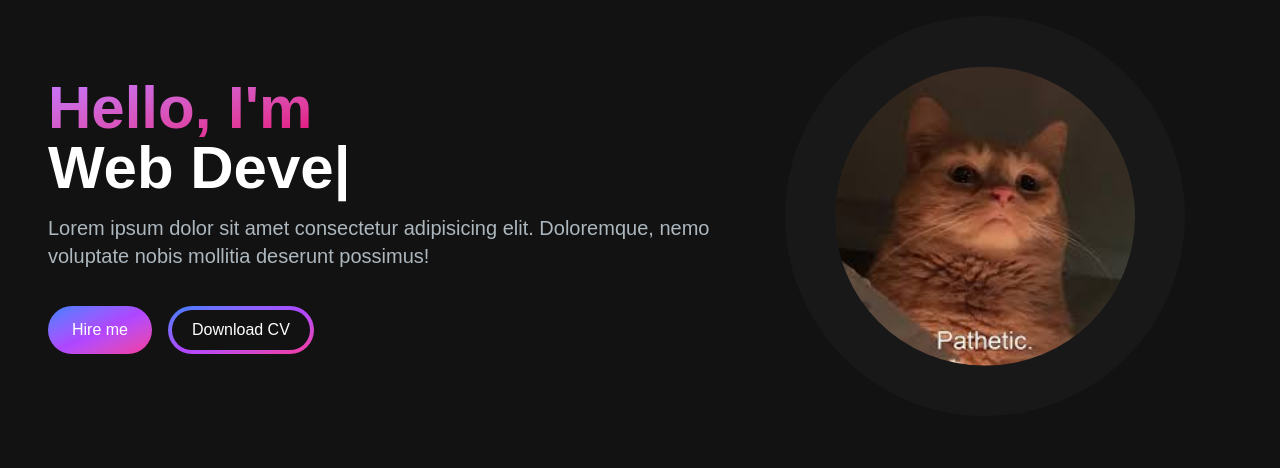
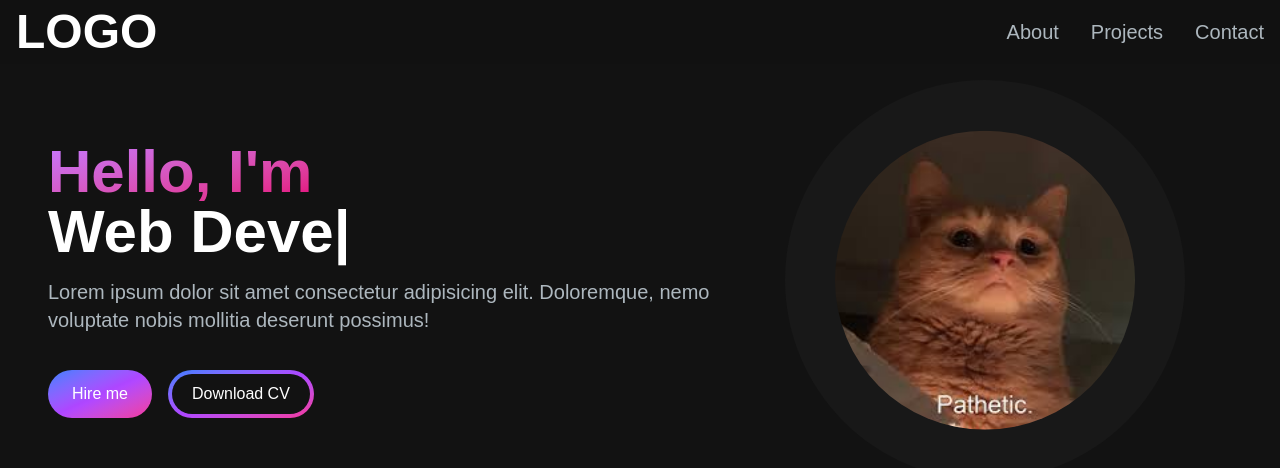
Before and after one commit to FirstChoice112/portfolio, a Next.js app: page / in a window 1280 px wide. Shown: the top 468 px of the page. Built offline with nearby package versions, Linux system fonts and the light colour scheme.

Commit message:
created navbar component with menuoverlay and a navlink component

```diff
--- a/package.json
+++ b/package.json
@@ -9,6 +9,7 @@
     "lint": "next lint"
   },
   "dependencies": {
+    "@heroicons/react": "^2.2.0",
     "next": "15.3.4",
     "react": "^19.0.0",
     "react-dom": "^19.0.0",
--- /dev/null
+++ b/src/app/components/MenuOverlay.jsx
@@ -0,0 +1,16 @@
+import React from "react";
+import NavLink from "./NavLink";
+
+const MenuOverlay = ({ links }) => {
+  return (
+    <ul className="flex flex-col py-4 items-center">
+      {links.map((link, index) => (
+        <li key={index}>
+          <NavLink href={link.path} title={link.title} />
+        </li>
+      ))}
+    </ul>
+  );
+};
+
+export default MenuOverlay;
--- /dev/null
+++ b/src/app/components/NavLink.jsx
@@ -0,0 +1,14 @@
+import Link from "next/link";
+
+const NavLink = ({ href = "#", title }) => {
+  return (
+    <Link
+      href={href}
+      className="block py-2 pl-3 pr-4 text-[#ADB7BE] sm:text-xl rounded md:p-0 hover:text-white"
+    >
+      {title}
+    </Link>
+  );
+};
+
+export default NavLink;
--- /dev/null
+++ b/src/app/components/Navbar.jsx
@@ -0,0 +1,72 @@
+"use client";
+import React, { useState } from "react";
+import Link from "next/link";
+import NavLink from "./NavLink";
+import { Bars3Icon, XMarkIcon } from "@heroicons/react/24/outline";
+import MenuOverlay from "./MenuOverlay";
+
+const navLinks = [
+  {
+    title: "About",
+    href: "#about",
+  },
+  {
+    title: "Projects",
+    href: "#projects",
+  },
+  {
+    title: "Contact",
+    href: "#contact",
+  },
+];
+
+function Navbar() {
+  const [navbarOpen, setNavbarOpen] = useState(false);
+
+  return (
+    <nav
+      style={{ backgroundColor: "rgba(18, 18, 18, 0.9)" }}
+      className="fixed top-0 left-0 right-0 z-10"
+    >
+      <div className="flex flex-wrap items-center justify-between mx-auto px-4 py-2">
+        <Link
+          href={"/"}
+          className="text-2xl md:text-5xl text-white font-semibold"
+        >
+          LOGO
+        </Link>
+
+        <div className="mobile-menu block md:hidden">
+          {navbarOpen ? (
+            <button
+              onClick={() => setNavbarOpen(false)}
+              className="flex items-center px-3 py-2 border rounded border-slate-200 text-slate-200 hover:text-white hover:border-white"
+            >
+              <XMarkIcon className="h-5 w-5" />
+            </button>
+          ) : (
+            <button
+              onClick={() => setNavbarOpen(true)}
+              className="flex items-center px-3 py-2 border rounded border-slate-200 text-slate-200 hover:text-white hover:border-white"
+            >
+              <Bars3Icon className="h-5 w-5" />
+            </button>
+          )}
+        </div>
+
+        <div className="menu hidden md:block md:w-auto" id="navbar">
+          <ul className="flex p-4 md:p-0 md:flex-row md:space-x-8 mt-0">
+            {navLinks.map((link, index) => (
+              <li key={index}>
+                <NavLink href={link.path} title={link.title} />
+              </li>
+            ))}
+          </ul>
+        </div>
+      </div>
+      {navbarOpen ? <MenuOverlay links={navLinks} /> : null}
+    </nav>
+  );
+}
+
+export default Navbar;
--- a/src/app/page.js
+++ b/src/app/page.js
@@ -1,9 +1,11 @@
 import HeroSection from "./components/HeroSection";
+import Navbar from "./components/Navbar";
 
 export default function Home() {
   return (
     <main className="flex min-h-screen flex-col bg-[#121212] ">
-      <div className="container mx-auto px-12 py-4">
+      <Navbar />
+      <div className="container mx-auto px-12 py-4 pt-20">
         <HeroSection />
       </div>
     </main>
```
Also changed, not shown: 1 other file (tests, documents, lock files or other folders).
